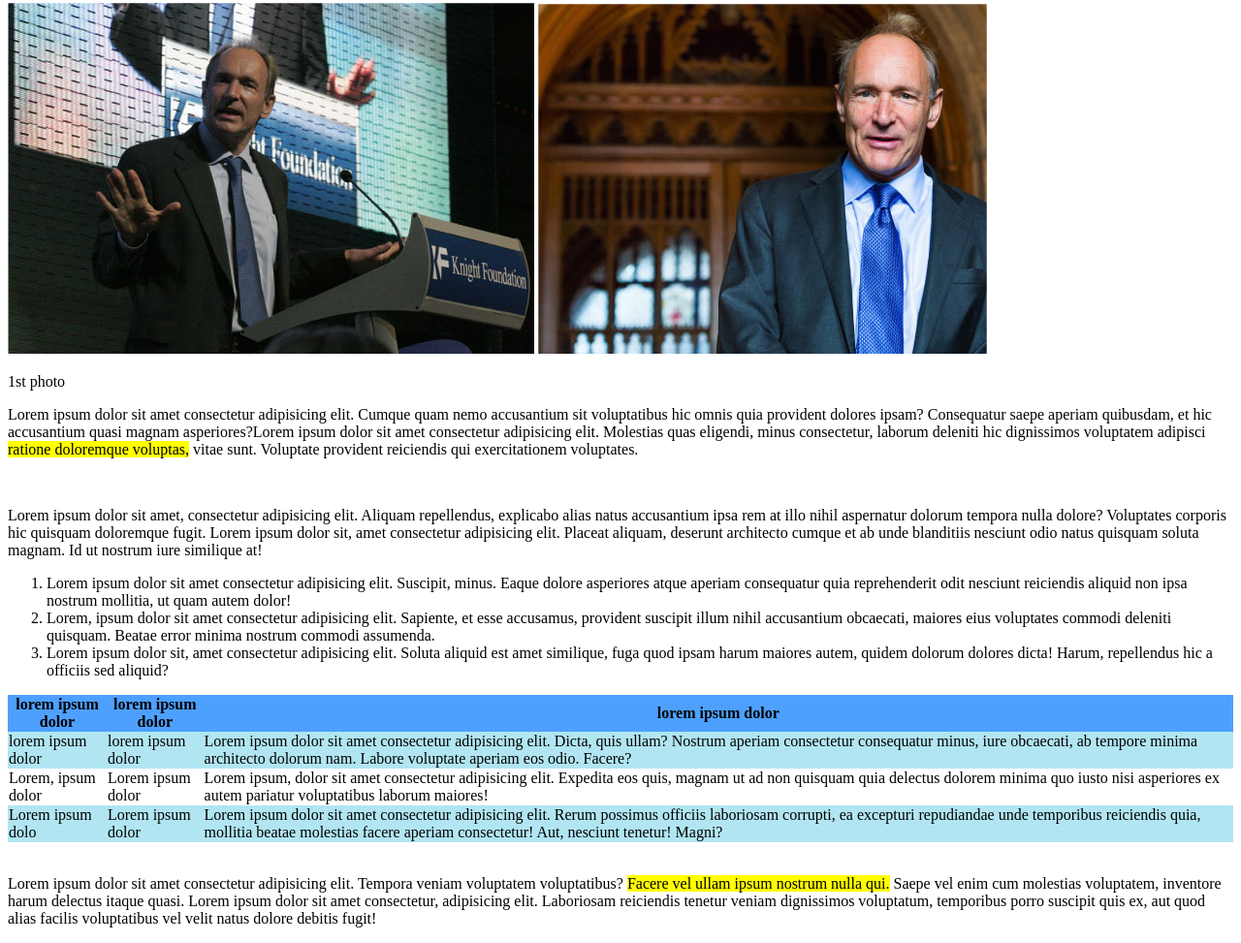
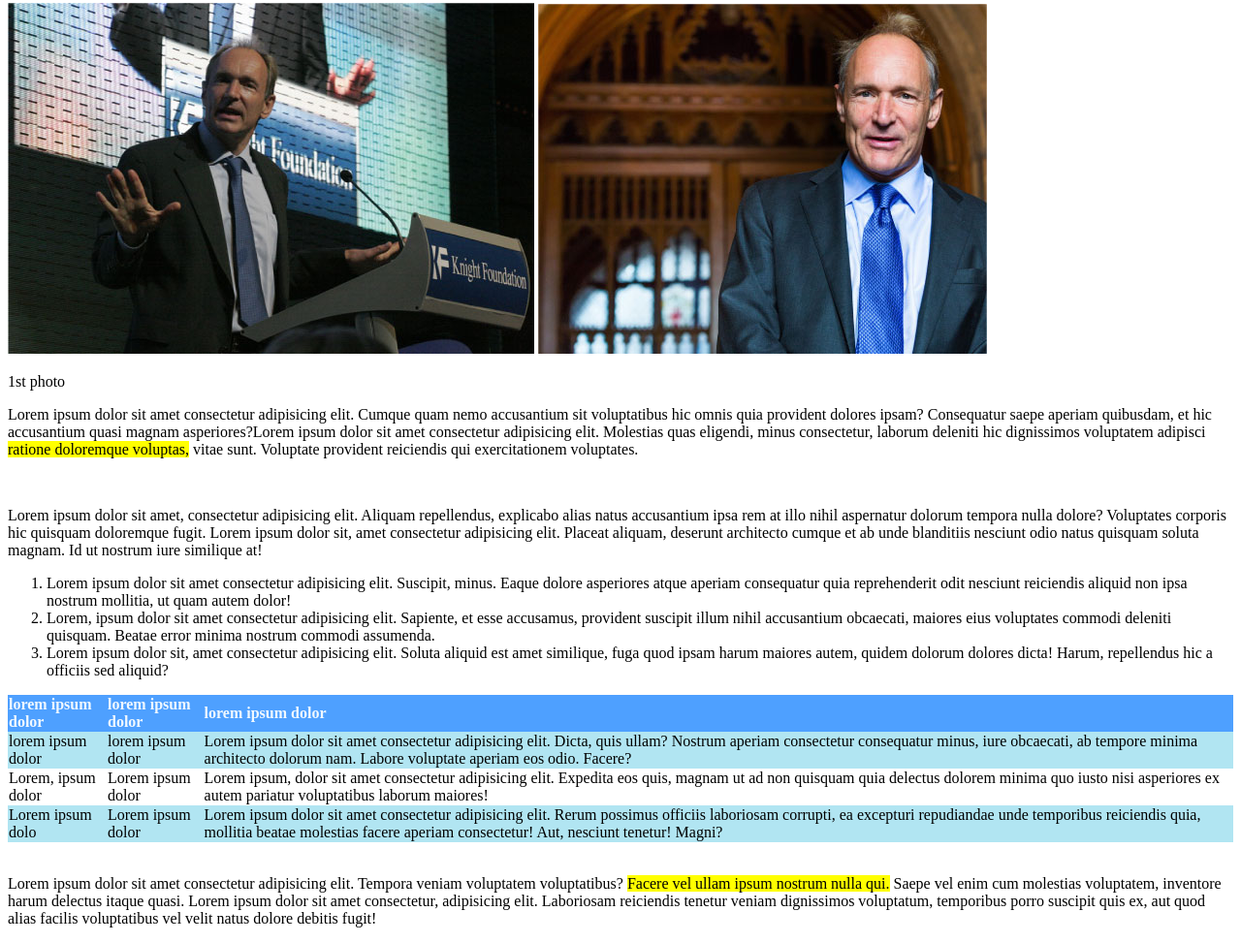
Before and after one commit to marrasluca/html-css-booleaner, a plain HTML site: page index.html in a window 1280 px wide. Shown: the part 239-1212 px from the top of the page at 97% size. Drawn offline with Linux system fonts and the light colour scheme.

Commit message:
add: table

```diff
--- a/img/css/style.css
+++ b/img/css/style.css
@@ -13,15 +13,17 @@ span {
   background-color: yellow;
 
 }
-thead {
+thead th{
   background-color: #4EA0FF;
+  color: aliceblue;
 }
-table{
-  border-collapse: collapse;
+table th{
+  text-align: left;
 }
 table {
   margin: 0%;
   height: min-content;
+  border-collapse: collapse;
   }
   #special {
     background-color: #B1E5F2;
```
